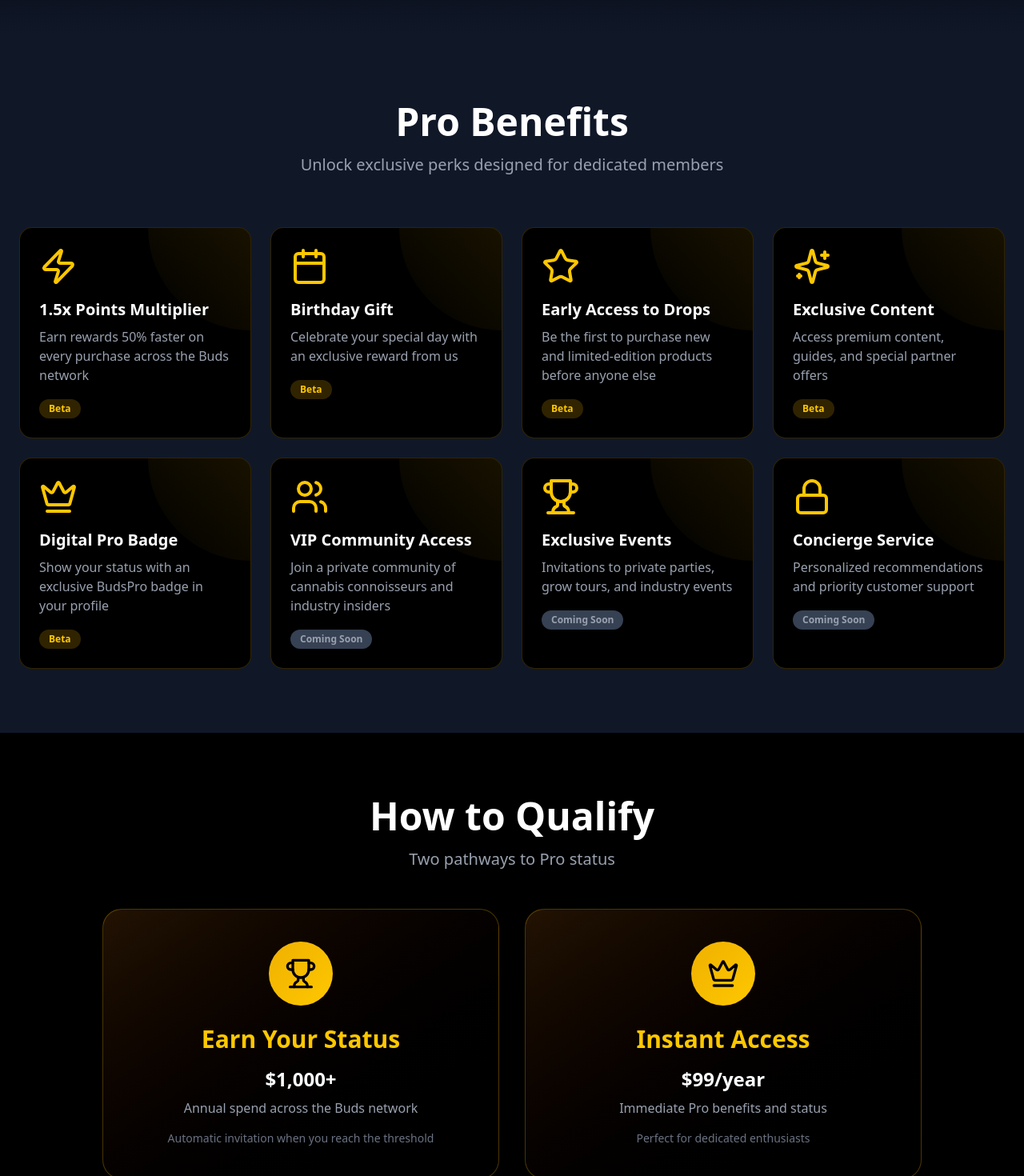
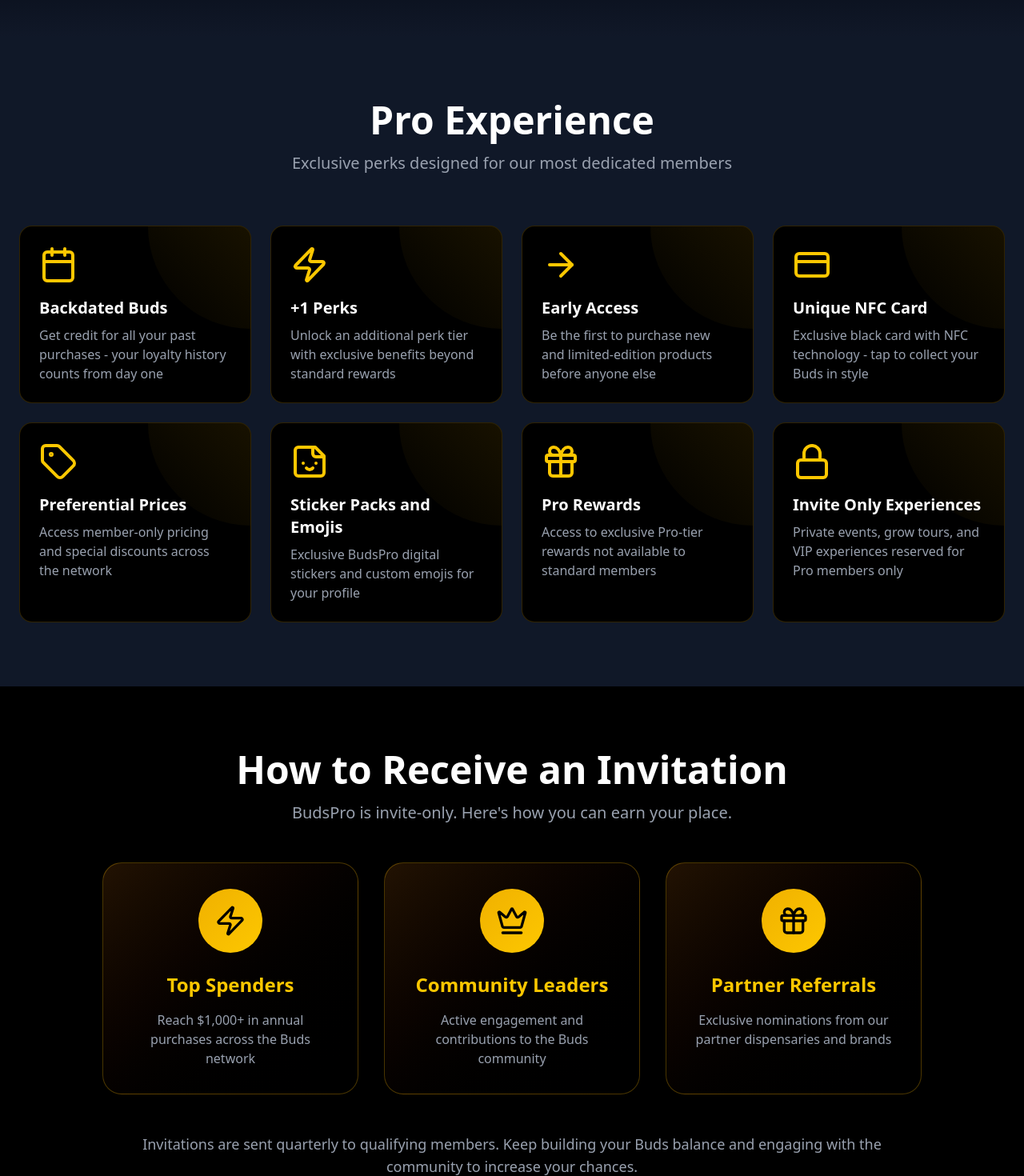
Before and after one commit to justinhartfield/budsb2b, a React (Vite) app: page /budspro in a window 1280 px wide. Shown: the part 1140-2610 px from the top of the page at 80% size. Built offline with nearby package versions, Linux system fonts and the light colour scheme.

Commit message:
Version 2: Save current changes

```diff
--- a/src/pages/BudsProPage.jsx
+++ b/src/pages/BudsProPage.jsx
@@ -1,58 +1,49 @@
 import { motion } from 'framer-motion'
-import { Crown, Zap, Calendar, Users, Sparkles, Star, Trophy, Lock } from 'lucide-react'
+import { Crown, Zap, Calendar, CreditCard, Tag, Sticker, Gift, Lock, ArrowRight } from 'lucide-react'
 import { Button } from '@/components/ui/button'
 import budsProBadge from '../assets/budspro-badge.png'
-import rewardsIcon from '../assets/rewards-icon.png'
 
 const BudsProPage = () => {
   const benefits = [
     {
-      icon: Zap,
-      title: '1.5x Points Multiplier',
-      description: 'Earn rewards 50% faster on every purchase across the Buds network',
-      tier: 'Beta'
+      icon: Calendar,
+      title: 'Backdated Buds',
+      description: 'Get credit for all your past purchases - your loyalty history counts from day one'
     },
     {
-      icon: Calendar,
-      title: 'Birthday Gift',
-      description: 'Celebrate your special day with an exclusive reward from us',
-      tier: 'Beta'
+      icon: Zap,
+      title: '+1 Perks',
+      description: 'Unlock an additional perk tier with exclusive benefits beyond standard rewards'
     },
     {
-      icon: Star,
-      title: 'Early Access to Drops',
-      description: 'Be the first to purchase new and limited-edition products before anyone else',
-      tier: 'Beta'
+      icon: ArrowRight,
+      title: 'Early Access',
+      description: 'Be the first to purchase new and limited-edition products before anyone else'
     },
     {
-      icon: Sparkles,
-      title: 'Exclusive Content',
-      description: 'Access premium content, guides, and special partner offers',
-      tier: 'Beta'
+      icon: CreditCard,
+      title: 'Unique NFC Card',
+      description: 'Exclusive black card with NFC technology - tap to collect your Buds in style'
     },
     {
-      icon: Crown,
-      title: 'Digital Pro Badge',
-      description: 'Show your status with an exclusive BudsPro badge in your profile',
-      tier: 'Beta'
+      icon: Tag,
+      title: 'Preferential Prices',
+      description: 'Access member-only pricing and special discounts across the network'
     },
     {
-      icon: Users,
-      title: 'VIP Community Access',
-      description: 'Join a private community of cannabis connoisseurs and industry insiders',
-      tier: 'Coming Soon'
+      icon: Sticker,
+      title: 'Sticker Packs and Emojis',
+      description: 'Exclusive BudsPro digital stickers and custom emojis for your profile'
     },
     {
-      icon: Trophy,
-      title: 'Exclusive Events',
-      description: 'Invitations to private parties, grow tours, and industry events',
-      tier: 'Coming Soon'
+      icon: Gift,
+      title: 'Pro Rewards',
+      description: 'Access to exclusive Pro-tier rewards not available to standard members'
     },
     {
       icon: Lock,
-      title: 'Concierge Service',
-      description: 'Personalized recommendations and priority customer support',
-      tier: 'Coming Soon'
+      title: 'Invite Only Experiences',
+      description: 'Private events, grow tours, and VIP experiences reserved for Pro members only'
     }
   ]
 
@@ -85,10 +76,10 @@
             </h1>
 
             <p className="text-3xl text-gray-300 mb-4 font-light">
-              Go Pro. Get Closer.
+              Invite Only. Elevated Experience.
             </p>
 
-            <p className="text-xl text-gray-400 max-w-3xl mx-auto mb-12">
+            <p className="text-xl text-gray-400 max-w-3xl mx-auto mb-8">
               The insider's tier for true cannabis connoisseurs. More than just points—it's access to the heart of cannabis culture.
             </p>
 
@@ -96,17 +87,14 @@
               initial={{ opacity: 0 }}
               animate={{ opacity: 1 }}
               transition={{ delay: 0.5 }}
-              className="flex flex-col sm:flex-row items-center justify-center gap-6"
+              className="inline-block"
             >
-              <Button
-                size="lg"
-                className="bg-gradient-to-r from-yellow-500 to-yellow-400 hover:from-yellow-600 hover:to-yellow-500 text-black text-xl px-12 py-6 rounded-full font-bold shadow-2xl shadow-yellow-500/50"
-              >
-                Join BudsPro
-              </Button>
-              <p className="text-gray-400">
-                $99/year or qualify with $1,000+ annual spend
-              </p>
+              <div className="bg-gradient-to-r from-yellow-500/20 to-yellow-400/20 border border-yellow-500/50 rounded-2xl px-8 py-4">
+                <p className="text-yellow-400 font-semibold text-lg flex items-center gap-2">
+                  <Lock className="w-5 h-5" />
+                  Invitation Required
+                </p>
+              </div>
             </motion.div>
           </motion.div>
         </div>
@@ -124,7 +112,7 @@
             <div className="border-l-4 border-yellow-400 pl-8 text-left">
               <h2 className="text-4xl font-black text-yellow-400 mb-4">Your Loyalty, Elevated.</h2>
               <p className="text-xl text-gray-300">
-                You're not a casual fan. You're a connoisseur. BudsPro recognizes your dedication with accelerated rewards, exclusive access, and a premium experience tailored to your passion.
+                You're not a casual fan. You're a connoisseur. BudsPro recognizes your dedication with exclusive access, premium perks, and experiences tailored to your passion.
               </p>
             </div>
 
@@ -147,8 +135,8 @@
             viewport={{ once: true }}
             className="text-center mb-16"
           >
-            <h2 className="text-5xl font-black text-white mb-4">Pro Benefits</h2>
-            <p className="text-xl text-gray-400">Unlock exclusive perks designed for dedicated members</p>
+            <h2 className="text-5xl font-black text-white mb-4">Pro Experience</h2>
+            <p className="text-xl text-gray-400">Exclusive perks designed for our most dedicated members</p>
           </motion.div>
 
           <div className="grid md:grid-cols-2 lg:grid-cols-4 gap-6">
@@ -169,15 +157,7 @@
                   </div>
 
                   <h3 className="text-xl font-bold text-white mb-2">{benefit.title}</h3>
-                  <p className="text-gray-400 mb-4">{benefit.description}</p>
-
-                  <span className={`inline-block px-3 py-1 rounded-full text-xs font-semibold ${
-                    benefit.tier === 'Beta'
-                      ? 'bg-yellow-500/20 text-yellow-400'
-                      : 'bg-gray-700 text-gray-400'
-                  }`}>
-                    {benefit.tier}
-                  </span>
+                  <p className="text-gray-400">{benefit.description}</p>
                 </div>
               </motion.div>
             ))}
@@ -185,7 +165,7 @@
         </div>
       </section>
 
-      {/* Qualification Section */}
+      {/* How to Get Invited Section */}
       <section className="py-20 px-6 bg-black">
         <div className="max-w-5xl mx-auto">
           <motion.div
@@ -194,41 +174,63 @@
             viewport={{ once: true }}
             className="text-center mb-12"
           >
-            <h2 className="text-5xl font-black text-white mb-4">How to Qualify</h2>
-            <p className="text-xl text-gray-400">Two pathways to Pro status</p>
+            <h2 className="text-5xl font-black text-white mb-4">How to Receive an Invitation</h2>
+            <p className="text-xl text-gray-400">BudsPro is invite-only. Here's how you can earn your place.</p>
           </motion.div>
 
-          <div className="grid md:grid-cols-2 gap-8">
+          <div className="grid md:grid-cols-3 gap-8">
             <motion.div
-              initial={{ opacity: 0, x: -30 }}
-              whileInView={{ opacity: 1, x: 0 }}
+              initial={{ opacity: 0, y: 30 }}
+              whileInView={{ opacity: 1, y: 0 }}
               viewport={{ once: true }}
-              className="bg-gradient-to-br from-yellow-900/30 to-black border border-yellow-500/30 rounded-3xl p-10 text-center"
+              className="bg-gradient-to-br from-yellow-900/30 to-black border border-yellow-500/30 rounded-3xl p-8 text-center"
             >
               <div className="w-20 h-20 bg-gradient-to-br from-yellow-500 to-yellow-400 rounded-full flex items-center justify-center mx-auto mb-6">
-                <Trophy className="w-10 h-10 text-black" />
+                <Zap className="w-10 h-10 text-black" />
               </div>
-              <h3 className="text-3xl font-black text-yellow-400 mb-4">Earn Your Status</h3>
-              <p className="text-2xl text-white font-bold mb-2">$1,000+</p>
-              <p className="text-gray-400">Annual spend across the Buds network</p>
-              <p className="text-sm text-gray-500 mt-4">Automatic invitation when you reach the threshold</p>
+              <h3 className="text-2xl font-black text-yellow-400 mb-4">Top Spenders</h3>
+              <p className="text-gray-400">Reach $1,000+ in annual purchases across the Buds network</p>
             </motion.div>
 
             <motion.div
-              initial={{ opacity: 0, x: 30 }}
-              whileInView={{ opacity: 1, x: 0 }}
+              initial={{ opacity: 0, y: 30 }}
+              whileInView={{ opacity: 1, y: 0 }}
               viewport={{ once: true }}
-              className="bg-gradient-to-br from-yellow-900/30 to-black border border-yellow-500/30 rounded-3xl p-10 text-center"
+              transition={{ delay: 0.1 }}
+              className="bg-gradient-to-br from-yellow-900/30 to-black border border-yellow-500/30 rounded-3xl p-8 text-center"
             >
               <div className="w-20 h-20 bg-gradient-to-br from-yellow-500 to-yellow-400 rounded-full flex items-center justify-center mx-auto mb-6">
                 <Crown className="w-10 h-10 text-black" />
               </div>
-              <h3 className="text-3xl font-black text-yellow-400 mb-4">Instant Access</h3>
-              <p className="text-2xl text-white font-bold mb-2">$99/year</p>
-              <p className="text-gray-400">Immediate Pro benefits and status</p>
-              <p className="text-sm text-gray-500 mt-4">Perfect for dedicated enthusiasts</p>
+              <h3 className="text-2xl font-black text-yellow-400 mb-4">Community Leaders</h3>
+              <p className="text-gray-400">Active engagement and contributions to the Buds community</p>
+            </motion.div>
+
+            <motion.div
+              initial={{ opacity: 0, y: 30 }}
+              whileInView={{ opacity: 1, y: 0 }}
+              viewport={{ once: true }}
+              transition={{ delay: 0.2 }}
+              className="bg-gradient-to-br from-yellow-900/30 to-black border border-yellow-500/30 rounded-3xl p-8 text-center"
+            >
+              <div className="w-20 h-20 bg-gradient-to-br from-yellow-500 to-yellow-400 rounded-full flex items-center justify-center mx-auto mb-6">
+                <Gift className="w-10 h-10 text-black" />
+              </div>
+              <h3 className="text-2xl font-black text-yellow-400 mb-4">Partner Referrals</h3>
+              <p className="text-gray-400">Exclusive nominations from our partner dispensaries and brands</p>
             </motion.div>
           </div>
+
+          <motion.div
+            initial={{ opacity: 0 }}
+            whileInView={{ opacity: 1 }}
+            viewport={{ once: true }}
+            className="mt-12 text-center"
+          >
+            <p className="text-gray-400 text-lg">
+              Invitations are sent quarterly to qualifying members. Keep building your Buds balance and engaging with the community to increase your chances.
+            </p>
+          </motion.div>
         </div>
       </section>
 
@@ -256,7 +258,7 @@
               <ul className="space-y-4 text-gray-300">
                 <li className="flex items-start gap-3">
                   <span className="text-green-400 mt-1">✓</span>
-                  <span>1x points on all purchases</span>
+                  <span>Standard points on all purchases</span>
                 </li>
                 <li className="flex items-start gap-3">
                   <span className="text-green-400 mt-1">✓</span>
@@ -269,6 +271,10 @@
                 <li className="flex items-start gap-3">
                   <span className="text-green-400 mt-1">✓</span>
                   <span>Free to join</span>
+                </li>
+                <li className="flex items-start gap-3">
+                  <span className="text-green-400 mt-1">✓</span>
+                  <span>Standard NFC card</span>
                 </li>
               </ul>
             </motion.div>
@@ -287,7 +293,11 @@
               <ul className="space-y-4 text-gray-200">
                 <li className="flex items-start gap-3">
                   <span className="text-yellow-400 mt-1">★</span>
-                  <span><strong>1.5x points</strong> on all purchases</span>
+                  <span><strong>Backdated Buds</strong> - credit for past purchases</span>
+                </li>
+                <li className="flex items-start gap-3">
+                  <span className="text-yellow-400 mt-1">★</span>
+                  <span><strong>+1 Perks</strong> - additional benefit tier</span>
                 </li>
                 <li className="flex items-start gap-3">
                   <span className="text-yellow-400 mt-1">★</span>
@@ -295,19 +305,23 @@
                 </li>
                 <li className="flex items-start gap-3">
                   <span className="text-yellow-400 mt-1">★</span>
-                  <span><strong>Exclusive content</strong> and offers</span>
+                  <span><strong>Unique NFC card</strong> - exclusive black card</span>
                 </li>
                 <li className="flex items-start gap-3">
                   <span className="text-yellow-400 mt-1">★</span>
-                  <span><strong>Birthday gift</strong> and Pro badge</span>
+                  <span><strong>Preferential prices</strong> - member discounts</span>
                 </li>
                 <li className="flex items-start gap-3">
                   <span className="text-yellow-400 mt-1">★</span>
-                  <span><strong>VIP community</strong> access (coming soon)</span>
+                  <span><strong>Sticker packs & emojis</strong> - exclusive digital content</span>
                 </li>
                 <li className="flex items-start gap-3">
                   <span className="text-yellow-400 mt-1">★</span>
-                  <span><strong>Exclusive events</strong> (coming soon)</span>
+                  <span><strong>Pro Rewards</strong> - exclusive tier rewards</span>
+                </li>
+                <li className="flex items-start gap-3">
+                  <span className="text-yellow-400 mt-1">★</span>
+                  <span><strong>Invite only experiences</strong> - VIP events</span>
                 </li>
               </ul>
             </motion.div>
@@ -330,18 +344,23 @@
               <img src={budsProBadge} alt="BudsPro Badge" className="w-32 h-32 mx-auto mb-6" />
 
               <h2 className="text-5xl font-black text-transparent bg-clip-text bg-gradient-to-r from-yellow-400 to-yellow-200 mb-6">
-                Ready to Go Pro?
+                Earn Your Invitation
               </h2>
 
               <p className="text-xl text-gray-300 mb-8">
-                Join the inner circle of cannabis connoisseurs. Elevate your experience with BudsPro.
+                BudsPro is reserved for our most dedicated members. Build your Buds balance, engage with the community, and watch for your exclusive invitation.
               </p>
+
+              <div className="flex items-center justify-center gap-2 text-yellow-400 mb-8">
+                <Lock className="w-6 h-6" />
+                <span className="text-lg font-semibold">Invitation Only</span>
+              </div>
 
               <Button
                 size="lg"
                 className="bg-gradient-to-r from-yellow-500 to-yellow-400 hover:from-yellow-600 hover:to-yellow-500 text-black text-xl px-12 py-6 rounded-full font-bold shadow-2xl shadow-yellow-500/50"
               >
-                Become a BudsPro Member
+                Start Earning Buds Today
               </Button>
 
               <p className="text-sm text-gray-500 mt-6">
```
Also changed, not shown: 5 other files (tests, documents, lock files or other folders).
